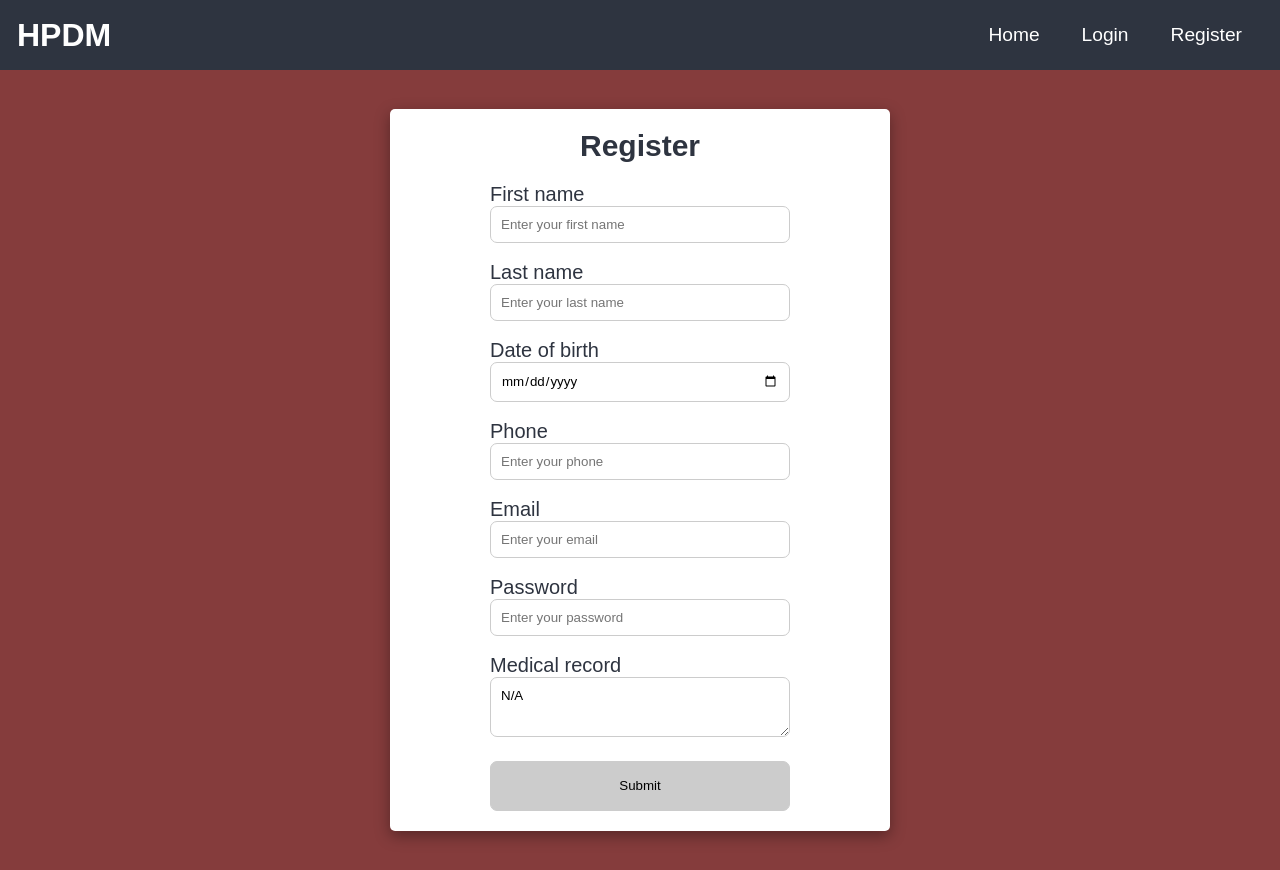
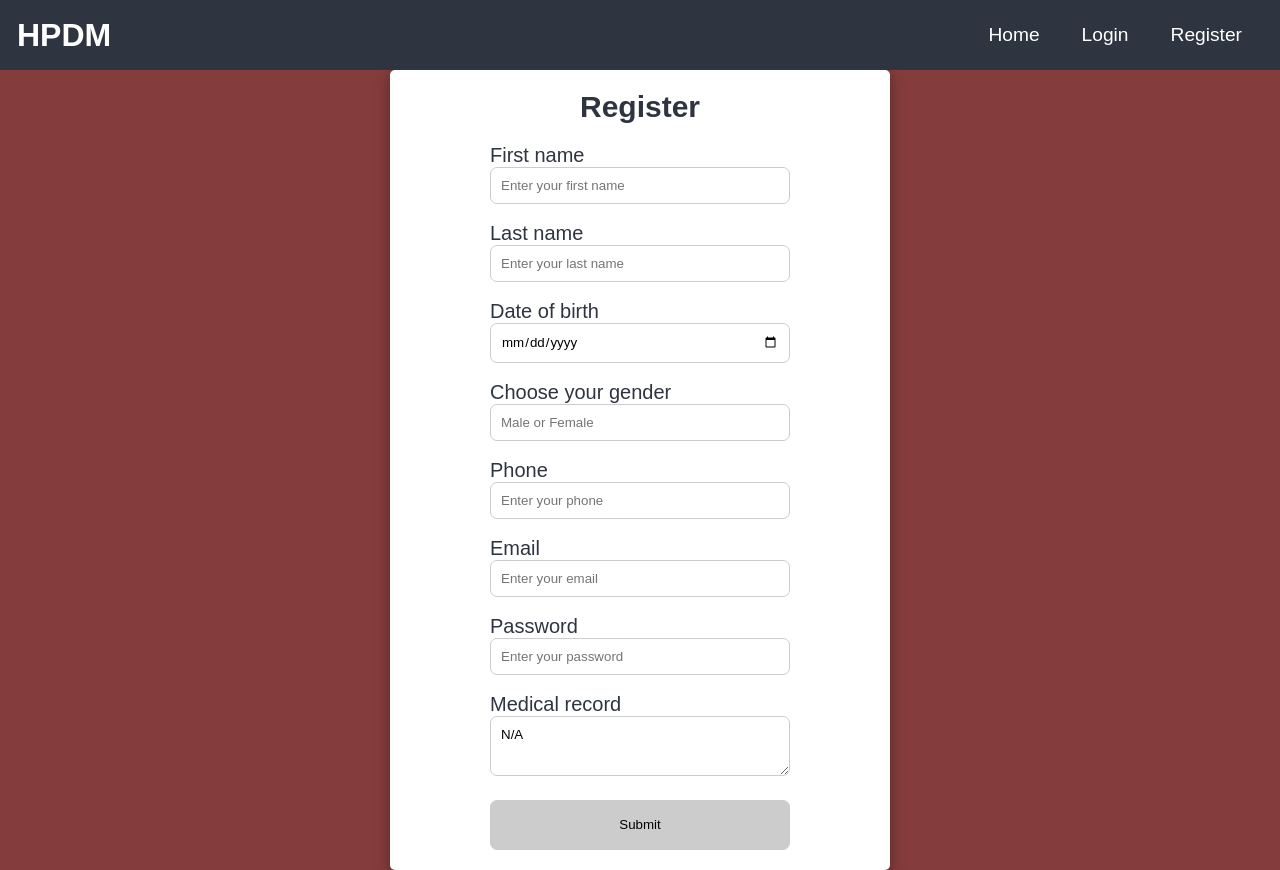
Before and after one commit to tpSpace/Hospital-DBMS, a React (Create React App) app in the folder Frontend/frontend-pdm/: page /register in a window 1280 px wide. Built offline with nearby package versions, Linux system fonts and the light colour scheme.

Commit message:
Add gender input

```diff
--- a/Frontend/frontend-pdm/src/pages/register/Register.js
+++ b/Frontend/frontend-pdm/src/pages/register/Register.js
@@ -64,16 +64,16 @@ const Register = () => {
                             required
                         /><br/>
 
-                        {/* <label for="patientGender">Choose your gender</label><br/>
+                        <label for="patientGender">Choose your gender</label><br/>
                         <input
-                            type="radio"
+                            type="text"
                             id="patientGender"
                             name="patientGender"
-
+                            placeholder='Male or Female'
                             value={patientGender}
                             onChange={(e) => onInputChange(e)}
                             required
-                        /><br/> */}
+                        /><br/>
 
                         <label for="phone">Phone</label><br/>
                         <input
```
